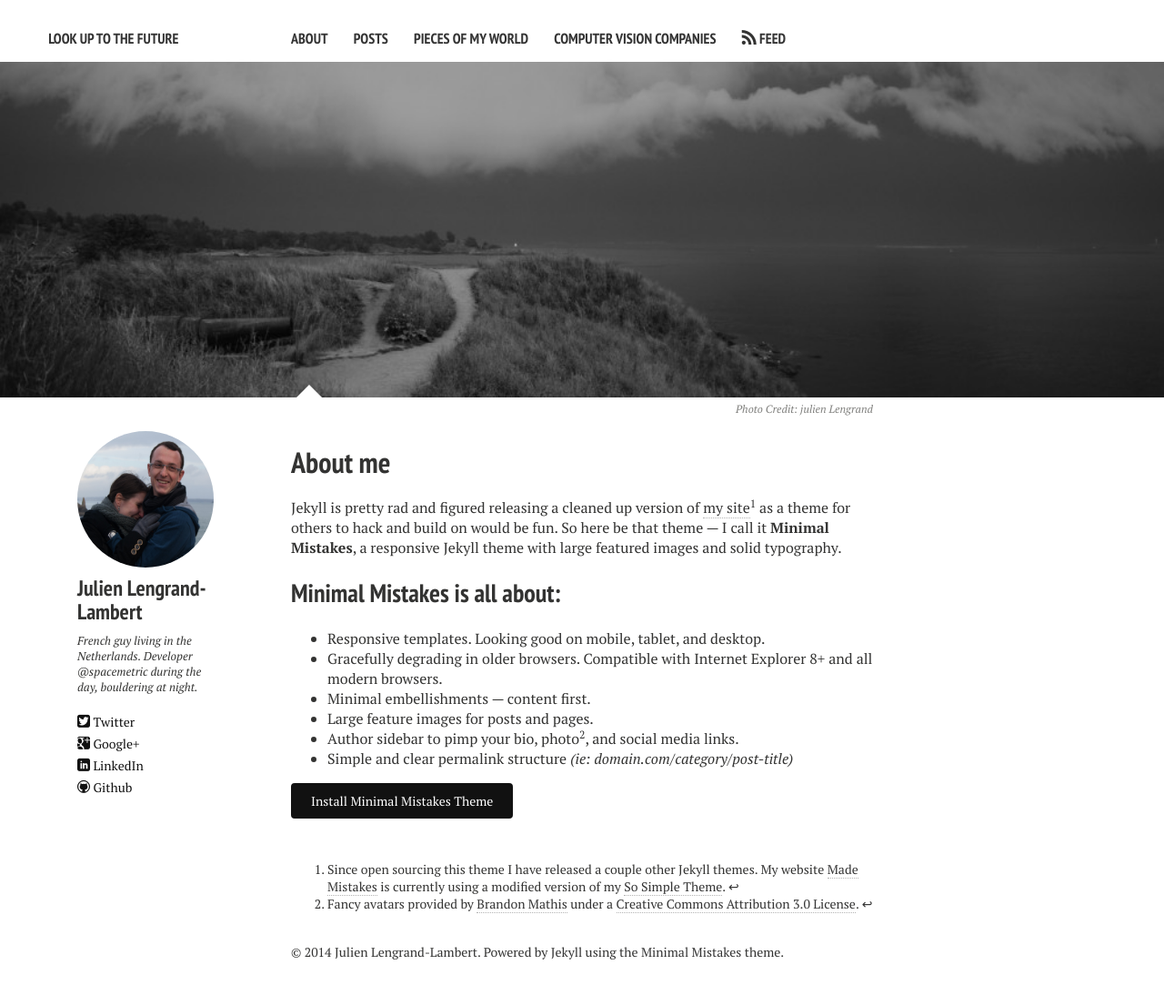
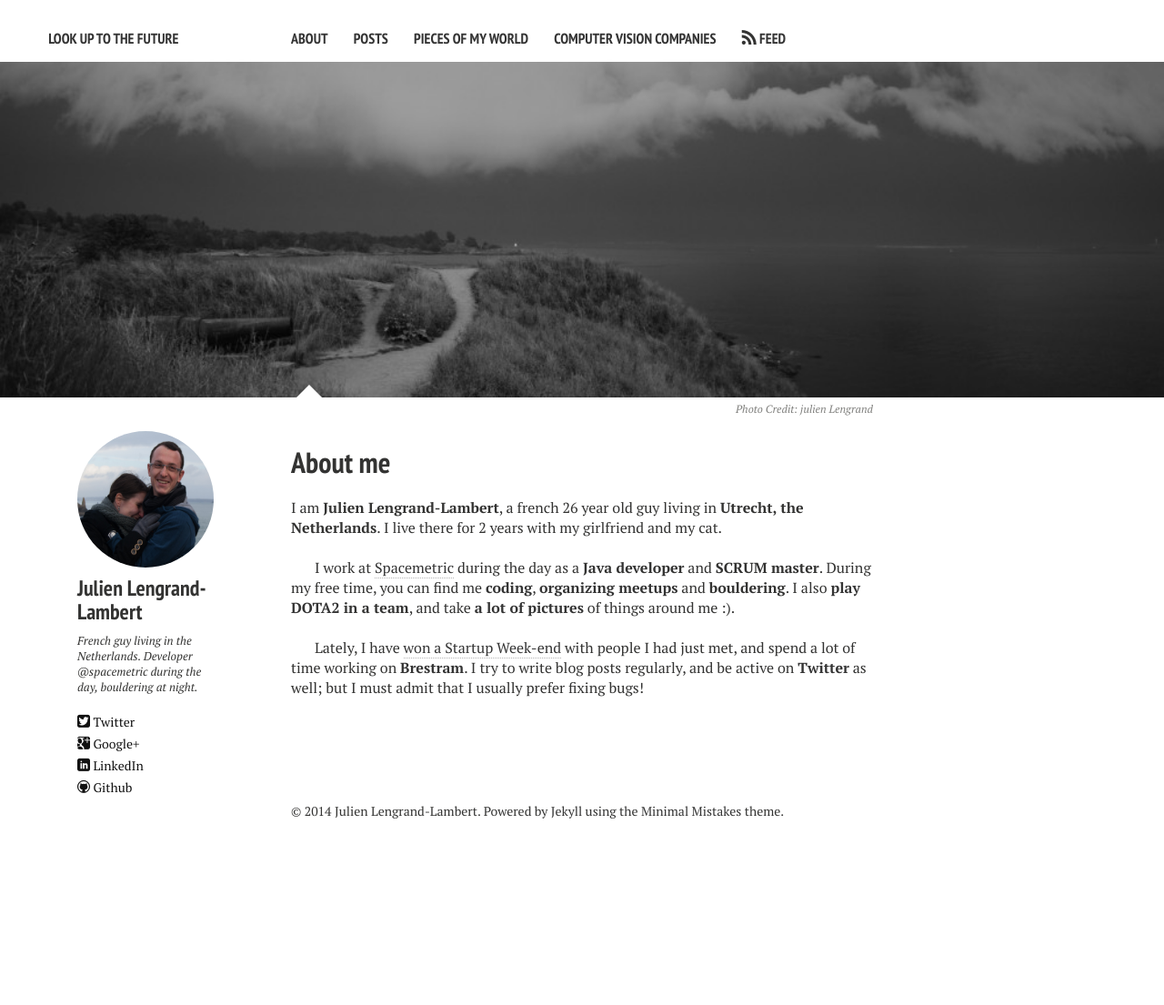
Before and after one commit to jlengrand/jlengrand.github.io, a Jekyll site: the page built from about.md, in a window 1280 px wide. Shown: the whole page at 91% size. Built offline with Jekyll 4.4.1, drawn with Linux system fonts in a browser that asks for light colours; nearby versions of some CDN libraries; after the commit the page ends 950 px from its top, so only the background shows below that.

Commit message:
Works on the about part of the blog

```diff
--- a/about.md
+++ b/about.md
@@ -11,19 +11,13 @@
   creditlink: http://www.fluidr.com/photos/49365498@N03/sets
 ---
 
-Jekyll is pretty rad and figured releasing a cleaned up version of [my site](http://mademistakes.com)[^1] as a theme for others to hack and build on would be fun. So here be that theme --- I call it **Minimal Mistakes**, a responsive Jekyll theme with large featured images and solid typography.
+I am **Julien Lengrand-Lambert**, a french 26 year old guy living in **Utrecht, the Netherlands**. I live there for 2 years with my girlfriend and my cat.
 
-## Minimal Mistakes is all about:
+<br>
 
-* Responsive templates. Looking good on mobile, tablet, and desktop.
-* Gracefully degrading in older browsers. Compatible with Internet Explorer 8+ and all modern browsers.
-* Minimal embellishments --- content first.
-* Large feature images for posts and pages.
-* Author sidebar to pimp your bio, photo[^2], and social media links.
-* Simple and clear permalink structure *(ie: domain.com/category/post-title)*
+I work at [Spacemetric](http://www.spacemetric.se) during the day as a **Java developer** and **SCRUM master**. During my free time, you can find me **[coding](https://github.com/jlengrand)**, **[organizing meetups](http://www.meetup.com/Saturday-Morning-Coding-Utrecht/)** and **bouldering**. I also **[play DOTA2](http://dotabuff.com/teams/1132289) in a team**, and take **[a lot of pictures](http://www.fluidr.com/photos/49365498@N03/sets)** of things around me :).
 
-<a markdown="0" href="{{ site.url }}/theme-setup" class="btn">Install Minimal Mistakes Theme</a>
+<br>
 
-[^1]: Since open sourcing this theme I have released a couple other Jekyll themes. My website [Made Mistakes](http://mademistakes.com) is currently using a modified version of my [So Simple Theme](http://mmistakes.github.io/so-simple-theme/).
-
-[^2]: Fancy avatars provided by [Brandon Mathis](http://brandonmathis.com/projects/fancy-avatars/demo/) under a [Creative Commons Attribution 3.0 License](http://creativecommons.org/licenses/by/3.0/).
+Lately, I have [won a Startup Week-end](http://www.lengrand.fr/2012/12/how-we-won-our-first-startup-weekend/) with people I had just met, and spend a lot of time working on **[Brestram](https://play.google.com/store/apps/details?id=fr.lengrand.brestram&hl=en)**.
+I try to write blog posts regularly, and be active on **[Twitter](https://twitter.com/jlengrand)** as well; but I must admit that I usually prefer fixing bugs!
--- a/computer-vision-companies/index.html
+++ b/computer-vision-companies/index.html
@@ -169,7 +169,7 @@
 
 
 </div>
-
+<br>
 <strong>CANADA</strong>
 <ul>
 	<li><a title="clmtec" href="http://www.cimtec-canada.ca" target="_blank">ClmTec</a> - medical Image Analysis, digital pathology</li>
```
Also changed, not shown: welcome-in-my-world/2011-10-17-18.markdown (deleted, +0 -16 lines), welcome-in-my-world/index.html (deleted, +0 -139 lines).
